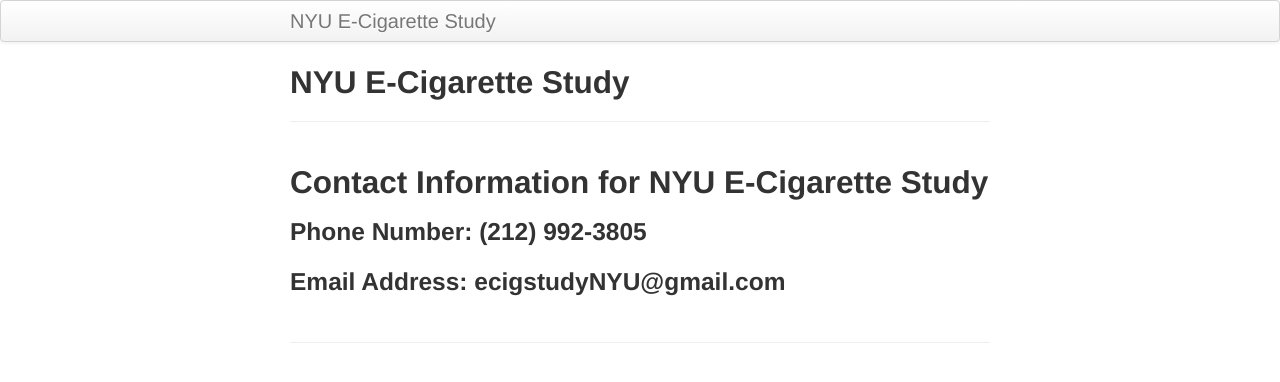
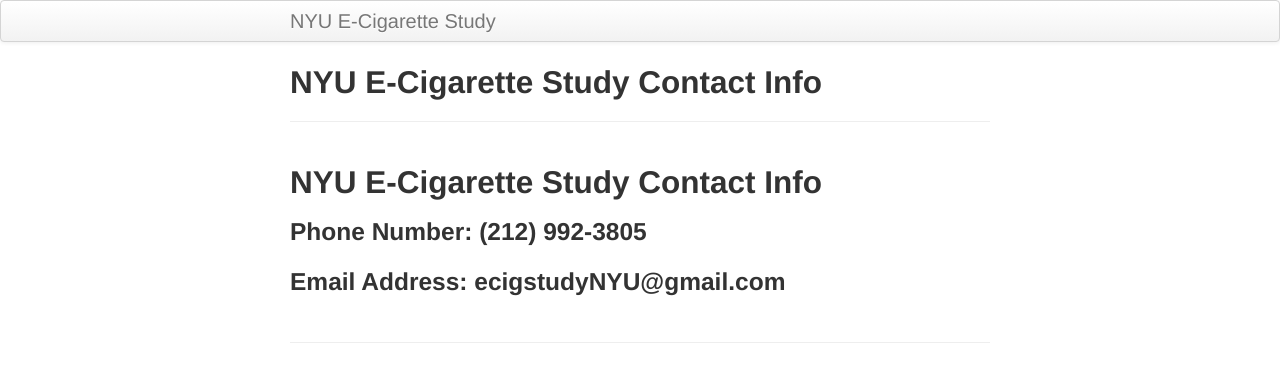
Before and after one commit to nyu-mhealth/juul_study_page, a Jekyll site: the page built from pages/contact_info.md, in a window 1280 px wide. Shown: the top 382 px of the page. Built offline with Jekyll 4.4.1, drawn with Linux system fonts in a browser that asks for light colours; our own code applies the rules of GitHub Pages for plain Markdown files.

Commit message:
Update contact_info.md

```diff
--- a/pages/contact_info.md
+++ b/pages/contact_info.md
@@ -1,8 +1,7 @@
 ---
 layout: page
-title: NYU E-Cigarette Study
 ---
 
-## Contact Information for NYU E-Cigarette Study
+## NYU E-Cigarette Study Contact Info
 ### Phone Number: (212) 992-3805
 ### Email Address: ecigstudyNYU@gmail.com
```
